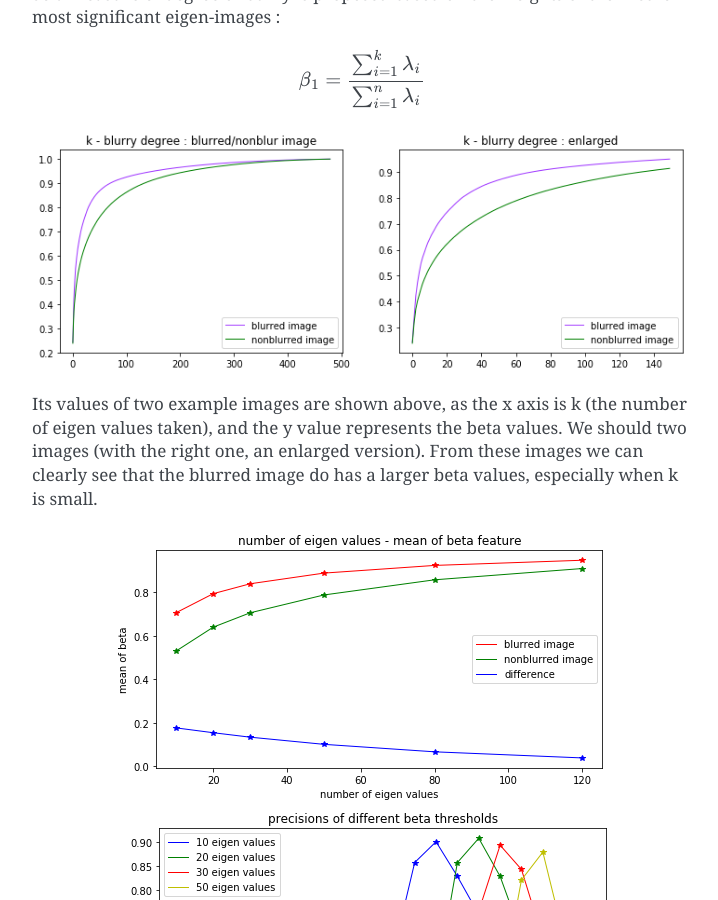
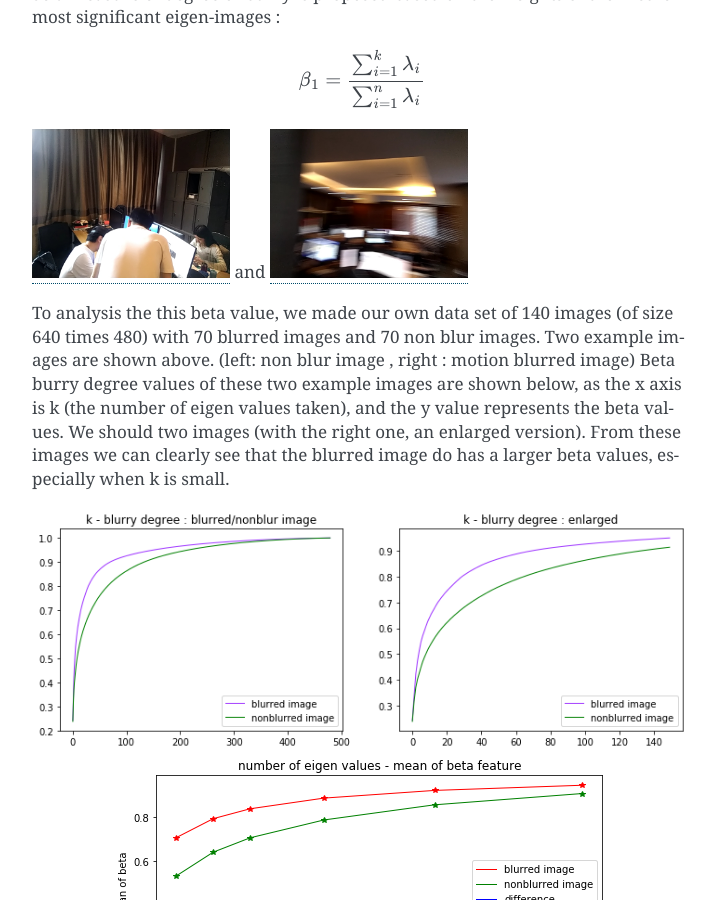
Before and after one commit to gggliuye/VIO, a Sphinx documentation site: the page built from docs/Prepare.rst, in a window 1280 px wide and 900 px high, scrolled down 5201 px. Shown: the whole window, without its empty margins (388-1106 px from the left). Built offline with Sphinx 7.4.7, drawn with Linux system fonts in a browser that asks for light colours.

Commit message:
Update Prepare.rst

```diff
--- a/docs/Prepare.rst
+++ b/docs/Prepare.rst
@@ -199,11 +199,20 @@ So a measure of degree of burry is proposed based on the weights of the first fe
 .. math::
     \beta_{1} = \frac{\sum_{i=1}^{k}\lambda_{i} } {\sum_{i=1}^{n}\lambda_{i}}
 
+
+|pic3| and |pic4|
+
+.. |pic3| image:: images/pro-10.png
+   :width: 30%
+
+.. |pic4| image:: images/pro-105.png
+   :width: 30%
+
+To analysis the this beta value, we made our own data set of 140 images (of size 640 times 480) with 70 blurred images and 70 non blur images. Two example images are shown above. (left: non blur image , right : motion blurred image)
+Beta burry degree values of these two example images are shown below, as the x axis is k (the number of eigen values taken), and the y value represents the beta values. We should two images (with the right one, an enlarged version). From these images we can clearly see that the blurred image do has a larger beta values, especially when k is small.
+
 .. image:: images/beta1compare.png
     :align: center
-
-Its values of two example images are shown above, as the x axis is k (the number of eigen values taken), and the y value represents the beta values. We should two images (with the right one, an enlarged version). From these images we can clearly see that the blurred image do has a larger beta values, especially when k is small.
-
 
 .. image:: images/numberEvalues.png
     :align: center
```
